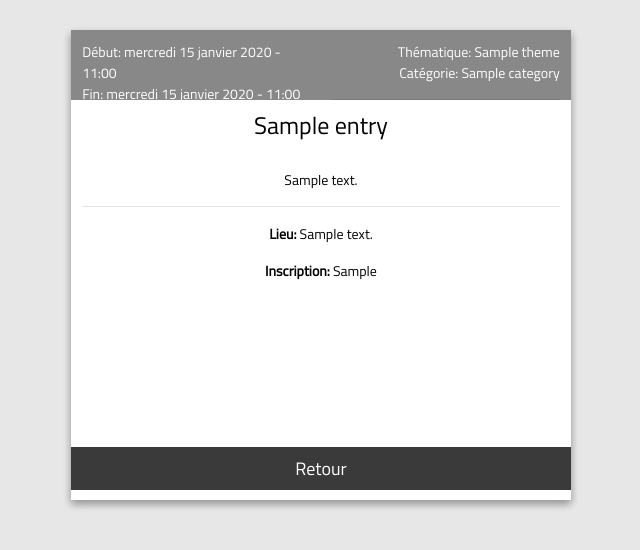
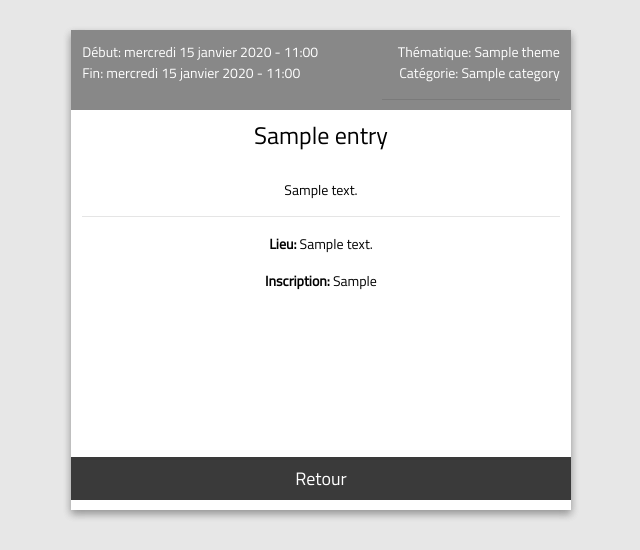
Before and after one commit to EcoleNumeriqueVivant/Shamengo, a Django app: page /entry/1 in a window 1280 px wide. Shown: the part 86-636 px from the top of the page, without its empty margins (319-959 px from the left). Run offline with Django 3.2, Linux system fonts and the light colour scheme; tables that the repository leaves empty hold one stand-in row (values such as "Sample post"); some libraries are stand-ins or nearby versions.

Commit message:
ajustement cadre détails

```diff
--- a/scheduler/static/css/styles.css
+++ b/scheduler/static/css/styles.css
@@ -95,8 +95,8 @@ button:hover, a:hover {
   position: absolute;
   top: 0;
   right: 0;
-  width: 250px;
-  height: 70px;
+  width: 200px;
+  height: 80px;
 }
 .details-card-date {
   background-color: white;
@@ -104,8 +104,8 @@ button:hover, a:hover {
   color: white;
   text-align: left;
   position: relative;
-  width: 250px;
-  height: 70px;
+  width: 300px;
+  height: 80px;
 }
 .details-card {
   background-color: #FFFF;
```
